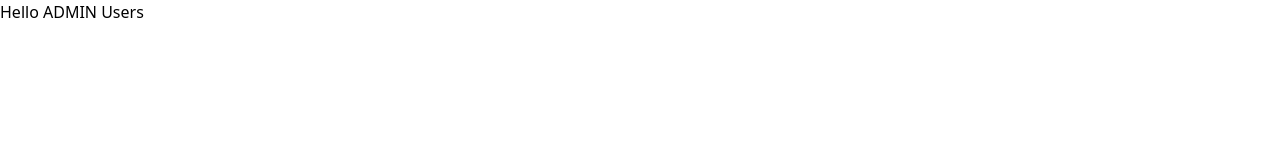
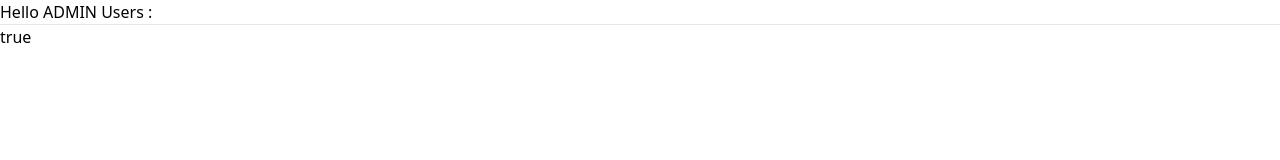
Before and after one commit to Asanoghli/luxlevs-front, a Nuxt app: page /admin/users in a window 1280 px wide. Shown: the top 160 px of the page. Built offline with nearby package versions, Linux system fonts and the light colour scheme.

Commit message:
ADMIN - Need to fix SIDEBAR PINIA Ref Problem

```diff
--- a/components/sidebar/AppSidebar.vue
+++ b/components/sidebar/AppSidebar.vue
@@ -7,25 +7,26 @@ export default {
   components: {AppSidebarOpened, AppSidebarClosed},
   setup() {
     let sidebarState = useAppSidebar();
-    let isSidebarOpen = sidebarState.isSidebarOpen;
+    let {isSidebarOpen} = storeToRefs(sidebarState)
+
     const {locale, setLocale} = useI18n();
-    return {locale, setLocale, isSidebarOpen, sidebarState};
-  },
-  methods: {
-    ToggleSideBar() {
-      this.sidebarState.ToggleSidebar();
-      console.log(this.sidebarState.isSidebarOpen);
-    }
+    sidebarState.isSidebarOpen = false;
+
+    return {locale, setLocale, sidebarState,isSidebarOpen};
   },
   beforeMount() {
     // Is Sidebar Open Or Close
     let sidebarCookie = useCookie(SidebarConstants.IS_SIDEBAR_OPEN);
+
     if (sidebarCookie.value === null || sidebarCookie.value === true) {
-      this.sidebarState.isSidebarOpen = true;
+      this.isSidebarOpen = true;
     } else{
-      this.sidebarState.isSidebarOpen = false
+      this.isSidebarOpen = false
       sidebarCookie.value = false;
     }
+    this.isSidebarOpen = true
+    console.log(process.server)
+
   }
 }
 </script>
--- a/components/sidebar/AppSidebarOpened.vue
+++ b/components/sidebar/AppSidebarOpened.vue
@@ -7,7 +7,7 @@ export default {
   setup() {
     let sidebarState = useAppSidebar();
     let {setLocale,locale} = useI18n();
-
+console.log(sidebarState.isSidebarOpen);
     return {sidebarState,setLocale,locale}
   },
   methods : {
--- a/components/sidebar/ToggleSidebarAndChangeLanguageComponent.vue
+++ b/components/sidebar/ToggleSidebarAndChangeLanguageComponent.vue
@@ -1,8 +1,10 @@
 <script>
-export  default {
+export default {
   setup(){
     const sidebarState = useAppSidebar();
     const {locale,setLocale} = useI18n()
+
+
     return {sidebarState,locale}
   }
 }
--- a/pages/admin/users/index.vue
+++ b/pages/admin/users/index.vue
@@ -2,12 +2,16 @@
 
 export default {
   setup() {
+    let sidebarState = useAppSidebar();
     definePageMeta({
       layout : 'admin-layout'
     })
+    return {sidebarState}
   }
 }
 </script>
 <template>
-  <h1>Hello ADMIN Users</h1>
+  <h1>Hello ADMIN Users :</h1>
+  <hr>
+  {{sidebarState.isSidebarOpen}}
 </template>
--- a/stores/AppSidebarStore.js
+++ b/stores/AppSidebarStore.js
@@ -10,15 +10,15 @@ export const useAppSidebar = defineStore('world', {
     actions: {
         ToggleSidebar() {
             let currentDate = new Date();
-            let nextYearThisDate = new Date(currentDate.getFullYear()+1,currentDate.getMonth(),currentDate.getDate());
+            currentDate.setFullYear(currentDate.getFullYear()+1)
+
             this.isSidebarOpen = !this.isSidebarOpen;
             let sideBarCookie = useCookie(SidebarConstants.IS_SIDEBAR_OPEN,{
-                expires : nextYearThisDate.getTime
+                expires : currentDate,
+                maxAge : 60 * 60 * 24 * 365
+
             });
-            console.log(currentDate)
-            console.log(nextYearThisDate)
             sideBarCookie.value = this.isSidebarOpen;
-
         }
     }
 })
```
